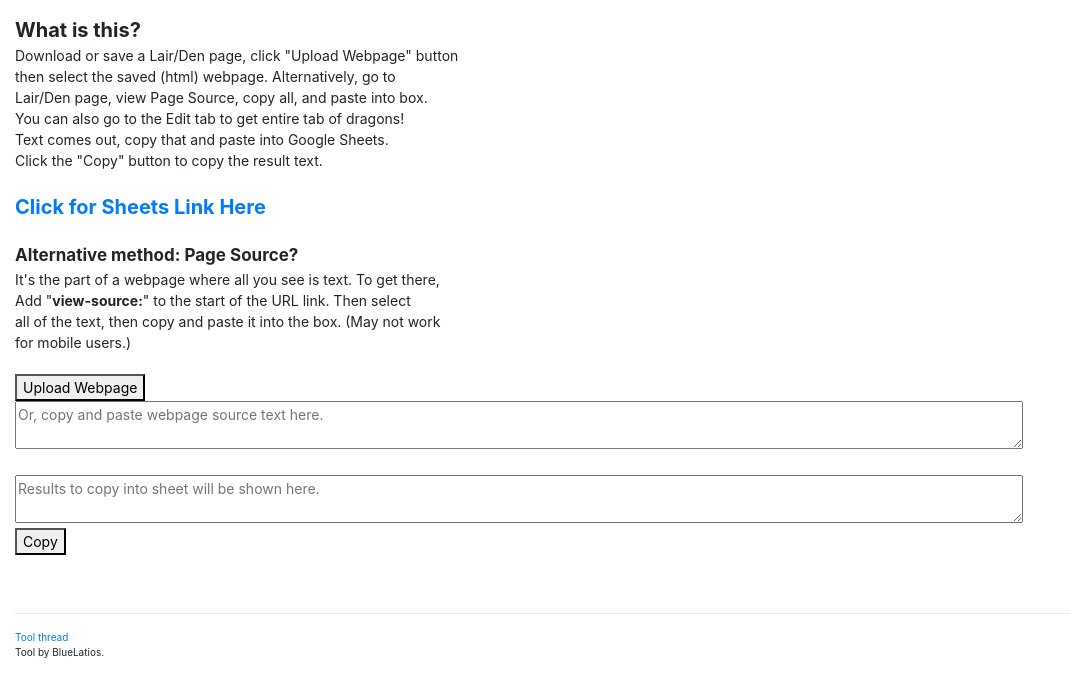
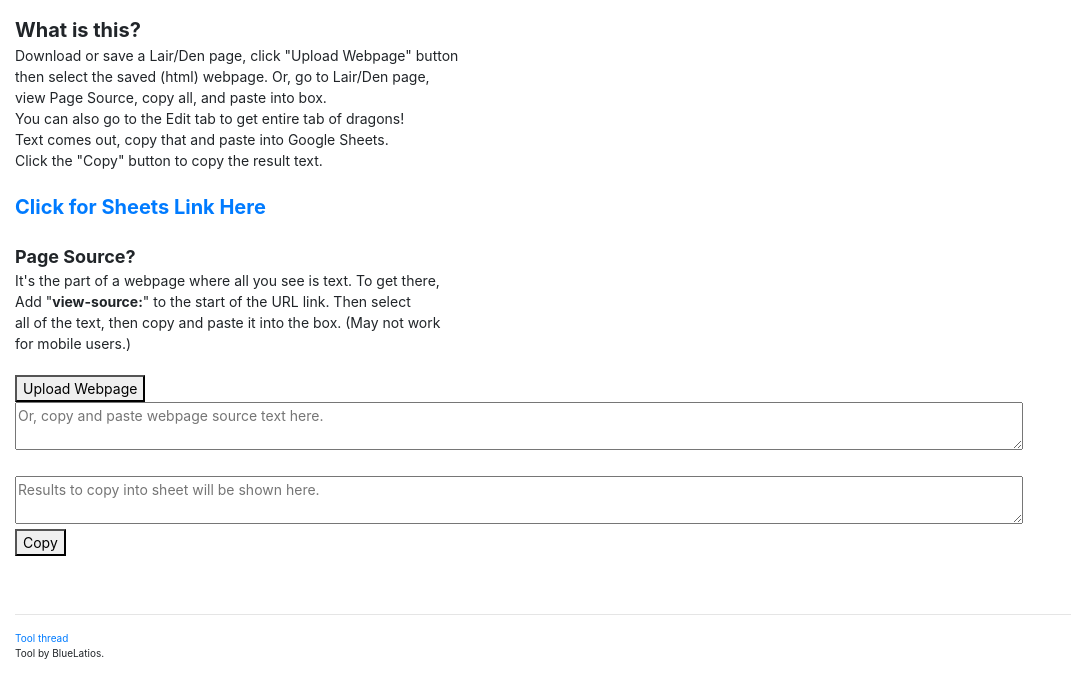
Before and after one commit to Blue-Latios/FRStuff, a Nuxt app: page /lair-to-sheets in a window 1280 px wide. Shown: the top 698 px of the page, without its empty margins (0-1071 px from the left). Built offline with nearby package versions, Linux system fonts and the light colour scheme.

Commit message:
Text change

```diff
--- a/pages/lair-to-sheets/index.vue
+++ b/pages/lair-to-sheets/index.vue
@@ -3,8 +3,8 @@
   <div class="text-bold">What is this?<br>
   </div>
   Download or save a Lair/Den page, click "Upload Webpage" button<br>
-  then select the saved (html) webpage. Alternatively, go to<br>
-  Lair/Den page, view Page Source, copy all, and paste into box.<br>
+  then select the saved (html) webpage. Or, go to Lair/Den page,<br>
+  view Page Source, copy all, and paste into box.<br>
   You can also go to the Edit tab to get entire tab of dragons!<br>
   Text comes out, copy that and paste into Google Sheets.<br>
   Click the "Copy" button to copy the result text.<br><br>
@@ -12,7 +12,7 @@
   <div class="text-bold"><a target="_blank" rel="noopener noreferrer" href="https://docs.google.com/spreadsheets/d/1PwXIpCnLr10SYvqNkqX5B2DW9P-QlvUXQ9qA8o5AjY8">Click for Sheets Link Here</a>
   </div><br>
 
-  <div class="text-bold" style="font-size:17px;">Alternative method: Page Source?<br>
+  <div class="text-bold" style="font-size:18px;">Page Source?<br>
   </div>
   It's the part of a webpage where all you see is text. To get there,<br>
   Add "<b>view-source:</b>" to the start of the URL link. Then select<br>
```
